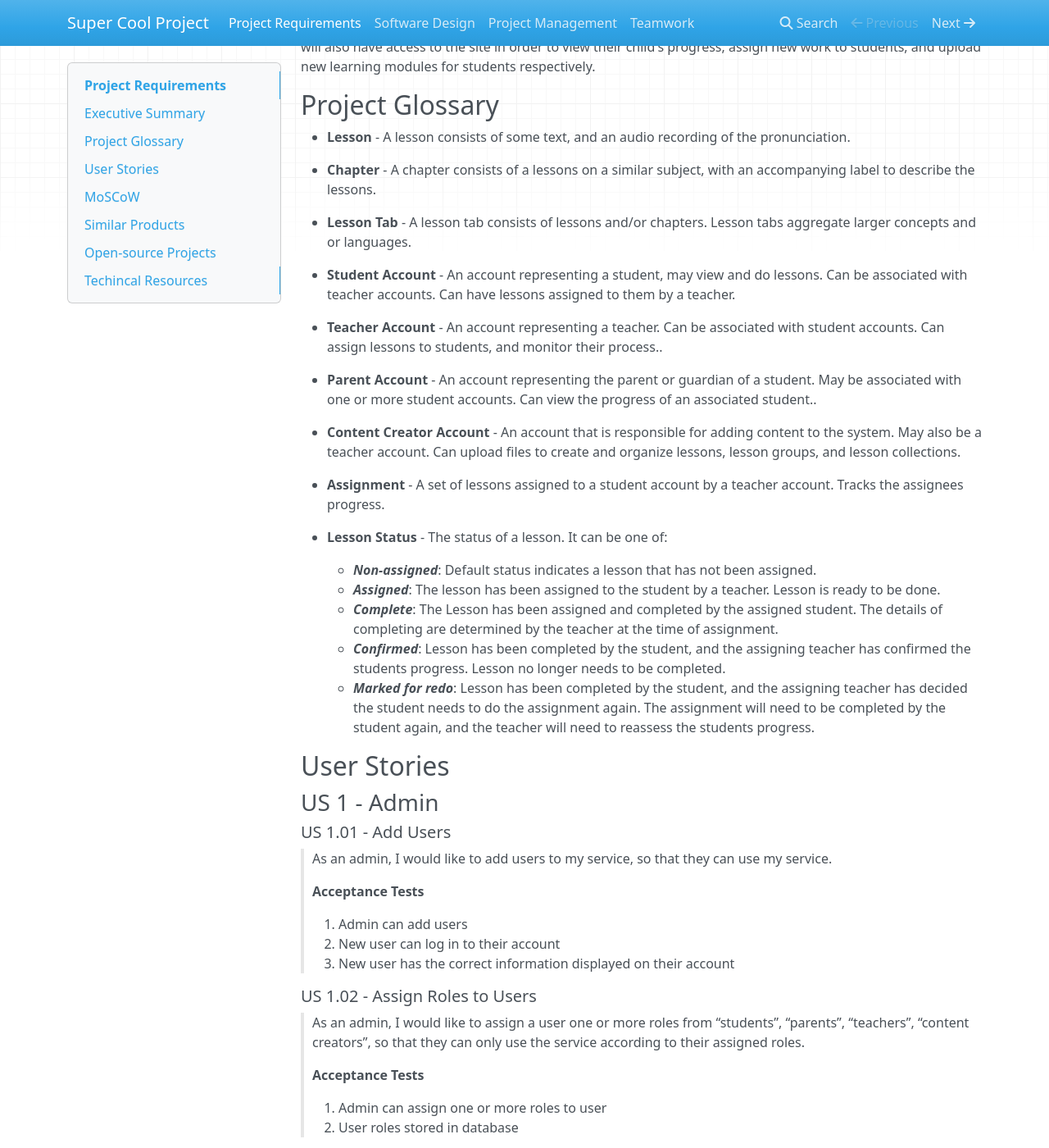
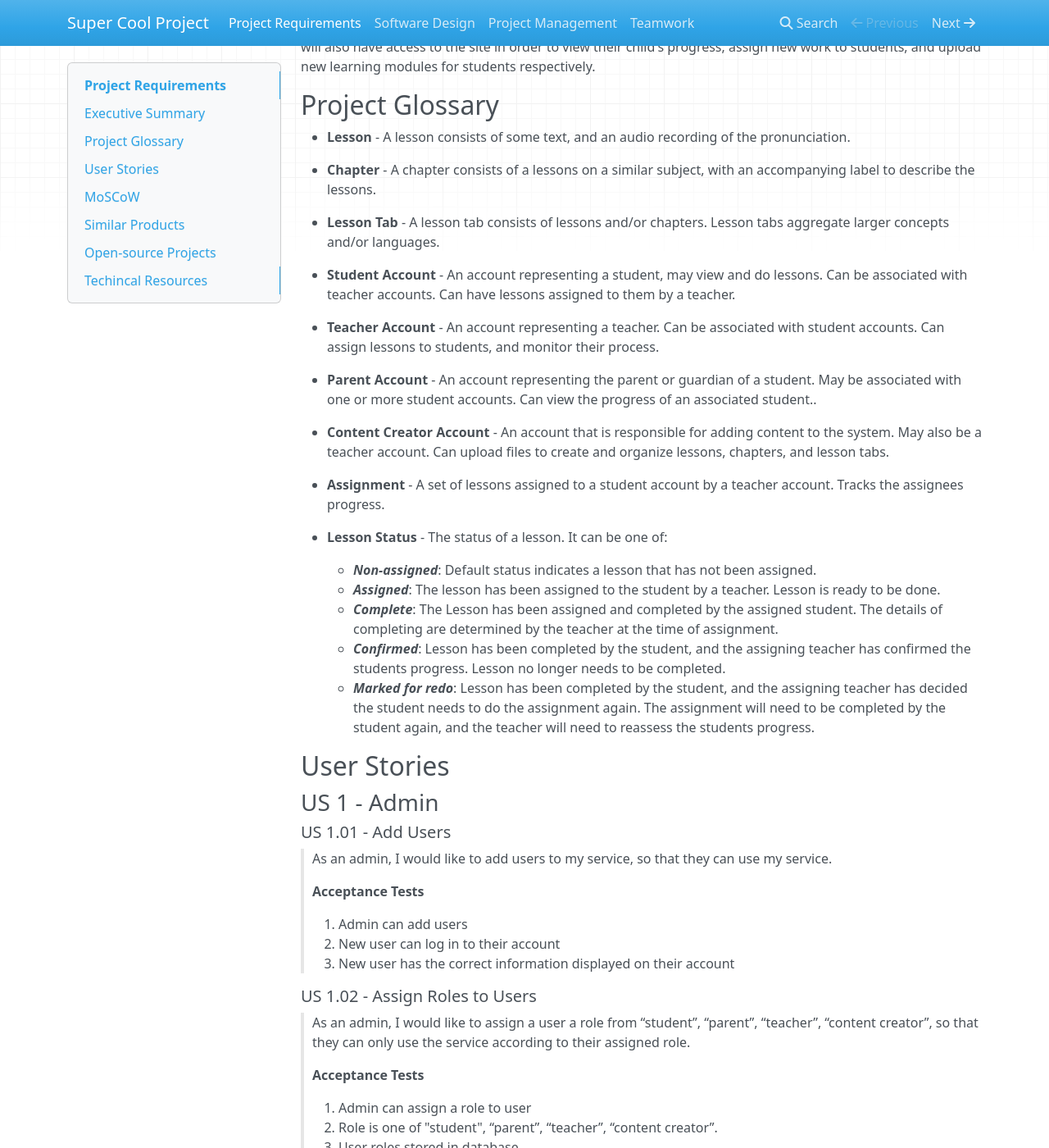
Before and after one commit to shovo4/example-documentation, an MkDocs documentation site: the page built from docs/docs/index.md, in a window 1280 px wide and 1400 px high, scrolled down 232 px. Shown: the whole window at 82% size. Built offline with MkDocs 1.6.1, drawn with Linux system fonts in a browser that asks for light colours; nearby versions of some CDN libraries; some of the changed text lies outside the part shown.

Commit message:
Finished editing user stories

```diff
--- a/docs/docs/index.md
+++ b/docs/docs/index.md
@@ -9,15 +9,15 @@
 
 - **Chapter** - A chapter consists of a lessons on a similar subject, with an accompanying label to describe the lessons.
 
-- **Lesson Tab** - A lesson tab consists of lessons and/or chapters. Lesson tabs aggregate larger concepts and or languages.
+- **Lesson Tab** - A lesson tab consists of lessons and/or chapters. Lesson tabs aggregate larger concepts and/or languages.
 
 - **Student Account** - An account representing a student, may view and do lessons. Can be associated with teacher accounts. Can have lessons assigned to them by a teacher.
 
-- **Teacher Account** - An account representing a teacher. Can be associated with student accounts. Can assign lessons to students, and monitor their process..
+- **Teacher Account** - An account representing a teacher. Can be associated with student accounts. Can assign lessons to students, and monitor their process.
 
 - **Parent Account** - An account representing the parent or guardian of a student. May be associated with one or more student accounts. Can view the progress of an associated student..
 
-- **Content Creator Account** - An account that is responsible for adding content to the system. May also be a teacher account. Can upload files to create and organize lessons, lesson groups, and lesson collections.
+- **Content Creator Account** - An account that is responsible for adding content to the system. May also be a teacher account. Can upload files to create and organize lessons, chapters, and lesson tabs.
 
 - **Assignment** - A set of lessons assigned to a student account by a teacher account. Tracks the assignees progress.
 
@@ -41,12 +41,13 @@
 > 3. New user has the correct information displayed on their account
 
 ##### US 1.02 - Assign Roles to Users
-> As an admin, I would like to assign a user one or more roles from “students”, “parents”, “teachers”, “content creators”, so that they can only use the service according to their assigned roles.
+> As an admin, I would like to assign a user a role from “student”, “parent”, “teacher”, “content creator”, so that they can only use the service according to their assigned role.
 
 > **Acceptance Tests**
 
-> 1. Admin can assign one or more roles to user
-> 2. User roles stored in database
+> 1. Admin can assign a role to user
+> 2. Role is one of "student", “parent”, “teacher”, “content creator”.
+> 3. User roles stored in database
 
 ##### US 1.03 - Different Layouts
 > As an admin, I want some users to be shown a different layout of my service according to their role, so that users only view information relevant to them.
@@ -117,14 +118,6 @@
 > 1. Admin can link student accounts to parent accounts
 > 2. Parents can have multiple student accounts linked to their account
 > 3. Parent’s children are displayed when managing parent accounts
-
-##### US 1.11 - View Tasks
-> As an admin, I want to be able to remove lessons from the system, I case there are issues with the lessons.
-
-> **Acceptance Tests**
-
-> 1. Lesson data is no longer stored in the system
-> 2. Lesson is no longer displayed to any user
 
 ### US 2 - Content Creator
 ##### US 2.01 - Create Lesson Tabs
@@ -221,6 +214,14 @@
 > 1. Content creator can upload lessons with Arabic text
 > 2. Arabic text is displayed correctly and appropriately (in the correct position)
 
+##### US 2.11 - Content Creator
+> As a content creator, I want to be able to remove lessons from the system, in case there are issues with the lessons.
+
+> **Acceptance Tests**
+
+> 1. Lesson data is no longer stored in the system
+> 2. Lesson is no longer displayed to any user
+
 ### US 3 - Student
 ##### US 3.01 - View Lesson Tabs
 > As a student, I want to be able to view lesson tabs that have assigned lessons for me, so that I can access my lessons.
@@ -301,8 +302,8 @@
 
 > **Acceptance Tests**
 
-> 1. Lessons are visually divided into collections
-> 2. Lessons collections have a header to indicate type and content of the collection
+> 1. Lessons are visually divided into tabs
+> 2. Lessons tabs have a header to indicate type and content of the lesson tab
 
 ##### US 3.10 - Student Accounts
 > As a student, I want to have an account associated with me, so that I can have my progress tracked and have assignments.
```
